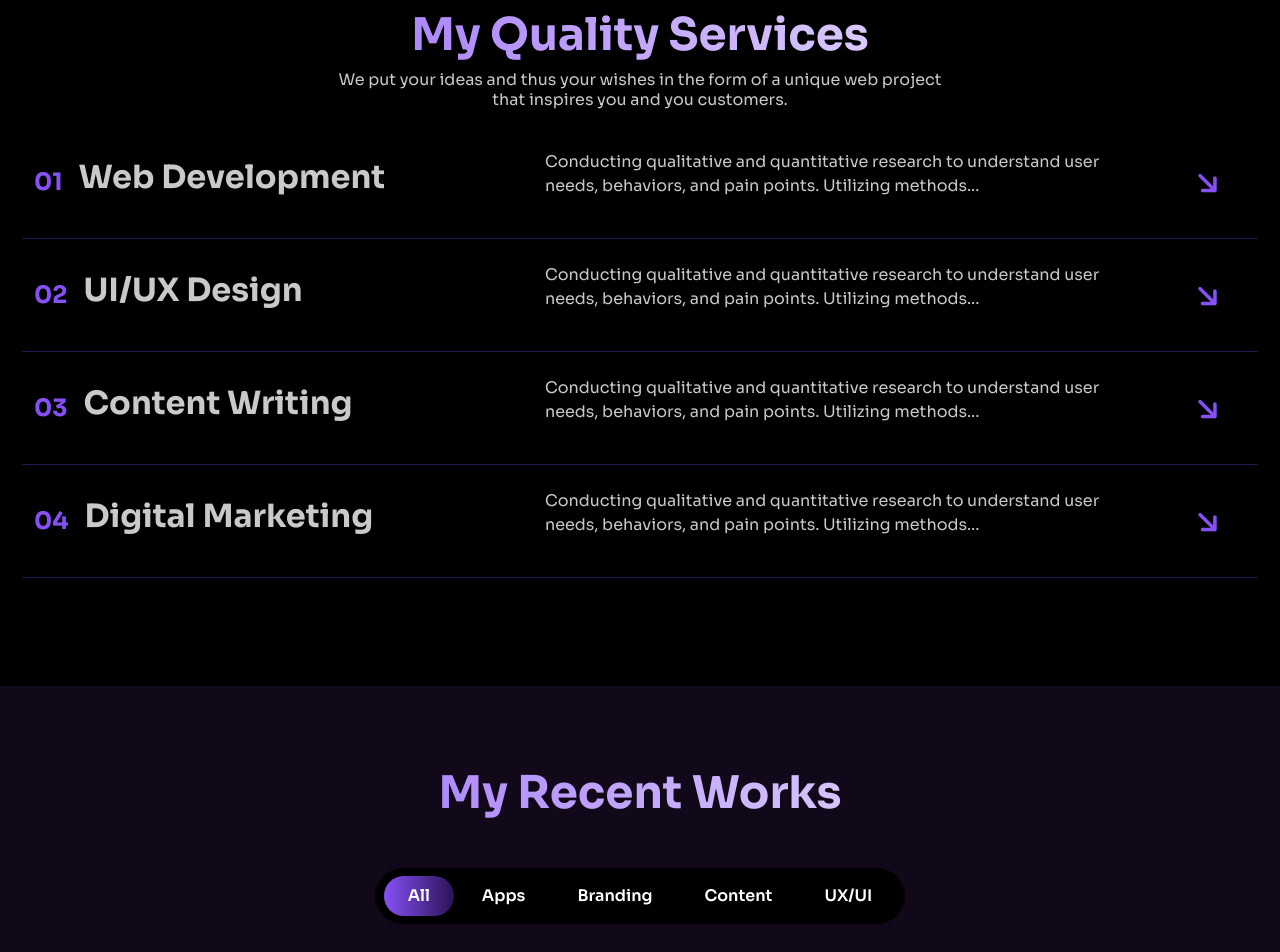
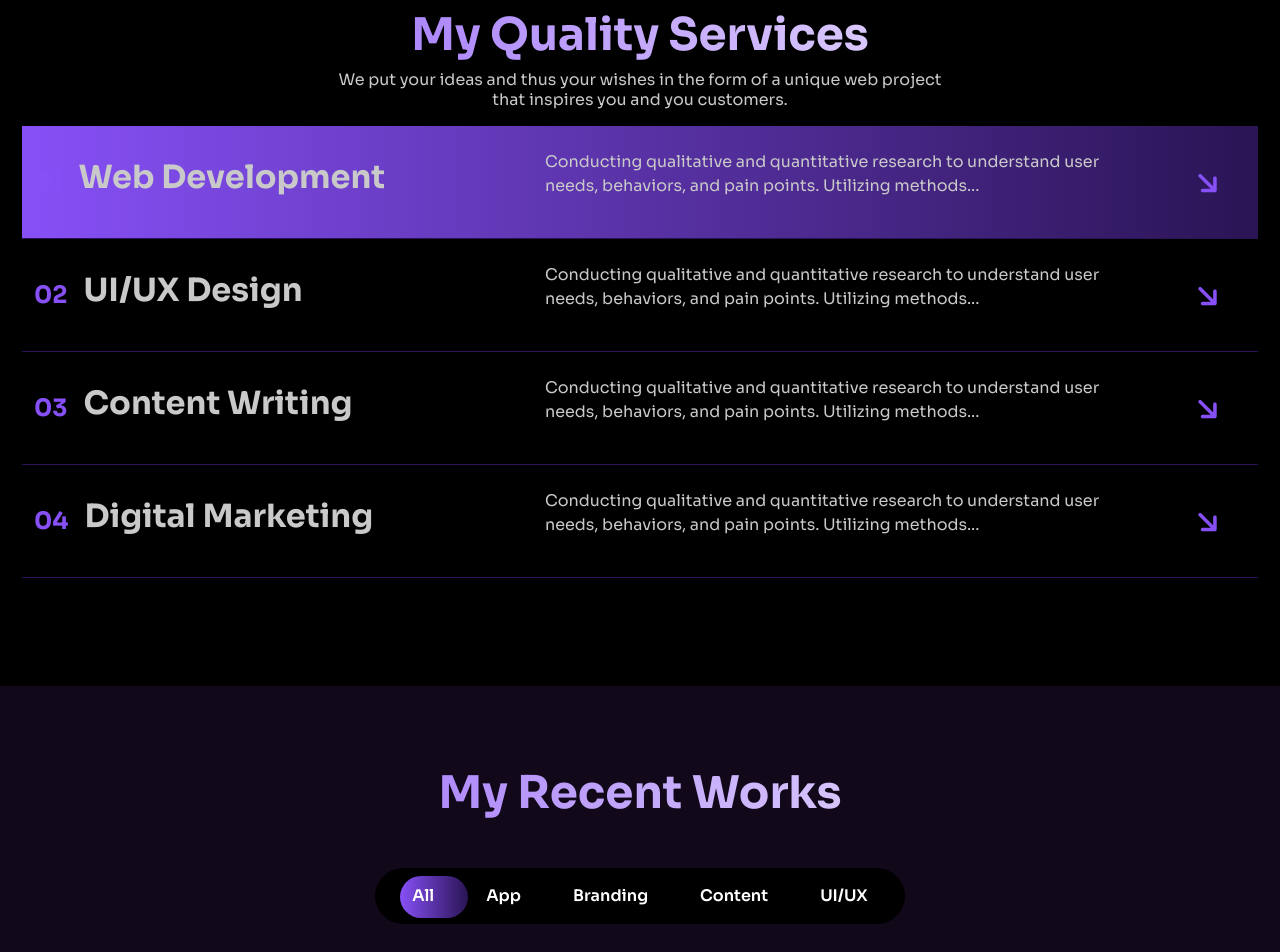
Before and after one commit to JB-Raza/portfolio-site, a React (Vite) app: page / in a window 1280 px wide. Shown: the part 920-1872 px from the top of the page. Built offline with nearby package versions, Linux system fonts and the light colour scheme.

Commit message:
added further animations

```diff
--- a/src/App.css
+++ b/src/App.css
@@ -49,9 +49,6 @@
   background: var(--linear-gradient-theme-color) !important;
 }
 
-.active-work-navlink {
-  background: var(--linear-gradient-theme-color) !important;
-}
 
 
 /* colors */
--- a/src/components/Cards.jsx
+++ b/src/components/Cards.jsx
@@ -24,6 +24,8 @@ export const ServiceCard = ({ index, title, className }) => {
         })
     }, [])
 
+    // card hover effect ...
+
     return (
         <div ref={cardRef} className={`row service-card py-2 py-lg-4 justify-content-center d-flex ${className}`}>
             <div className="col d-flex align-items-center gap-2 gap-lg-3 theme-text-color">
@@ -32,7 +34,7 @@ export const ServiceCard = ({ index, title, className }) => {
             </div>
             {/* hide over md */}
             <div className="col col-1 d-flex d-md-none align-items-center justify-content-center">
-                <button className='btn read-more-btn fs-3'>
+                <button aria-label='learn-more' className='btn read-more-btn fs-3'>
                     <i className="fa-solid fa-arrow-up color-primary"></i>
                 </button>
             </div>
@@ -41,7 +43,7 @@ export const ServiceCard = ({ index, title, className }) => {
             </div>
             {/* hide under md */}
             <div className="col col-1 d-none d-md-flex align-items-center justify-content-center">
-                <button className='btn read-more-btn fs-3'>
+                <button aria-label='learn-more' className='btn read-more-btn fs-3'>
                     <i className="fa-solid fa-arrow-up color-primary"></i>
                 </button>
             </div>
--- a/src/components/Services.jsx
+++ b/src/components/Services.jsx
@@ -1,4 +1,4 @@
-import React, { useRef } from 'react'
+import React, { useEffect, useRef } from 'react'
 
 // gsap
 import gsap from 'gsap';
@@ -13,19 +13,57 @@ gsap.registerPlugin(ScrollTrigger);
 
 export default function Services() {
 
+  const overlayRef = useRef()
+  const serviceRowRef = useRef()
+
+  useEffect(() => {
+    const row = serviceRowRef.current;
+    if (!row) return;
+
+    const handleMouseEnter = (e) => {
+      const rowRect = row.getBoundingClientRect();
+      const relativeY = e.clientY - rowRect.top
+      const cardHeight = rowRect.height / serviceData.length
+      const index = Math.floor(relativeY / cardHeight)
+      const targetY = index * cardHeight;
+
+
+      gsap.to(overlayRef.current, {
+        y: targetY,
+        duration: 0.1,
+        ease: "power3.out"
+      });
+    }
+    row.addEventListener("mouseover", handleMouseEnter);
+
+    return () => {
+      row.removeEventListener("mouseover", handleMouseEnter);
+    };
+  }, []);
+
+  const handleHoverEffect = (e) => {
+    let yCord = e.clientY
+    if(e.target.classList.contains("service-card")){
+      overlayRef.current.style.transform = `translateY(${100}%)`
+    }
+  }
+
+
+
+
 
 
 
   return (
     <>
       {/* services section */}
-      <div id='services' className="container-fluid m-0 bg-black py-2">
+      <div onClick={handleHoverEffect} id='services' className="container-fluid m-0 bg-black py-2">
         <div className="services mx-auto w-100 p-0">
           <MainHeading value={"My Quality Services"} className={"text-center animate-text-up"} />
           <Tagline className={"text-center"} />
           {/* my services */}
-          <div id='services-row' className="container-fluid m-0 w-100">
-
+          <div ref={serviceRowRef} id='services-row' className="container-fluid overflow-hidden m-0 w-100">
+            <div ref={overlayRef} className="bg-overlay"></div>
             {(serviceData || []).map((service, index) => (
               <ServiceCard key={index} index={"0" + (index + 1)} title={service} className={"animate-card"} />
             ))}
--- a/src/components/WorkPortfolio.jsx
+++ b/src/components/WorkPortfolio.jsx
@@ -10,7 +10,7 @@ gsap.registerPlugin(ScrollTrigger)
 
 export default function WorkPortfolio() {
 
-  // gsap
+  // animating work navbar
   useGSAP(() => {
     gsap.from(".work-navbar", {
       y: 40,
@@ -27,15 +27,49 @@ export default function WorkPortfolio() {
 
   const [activeFilter, setActiveFilter] = useState("")
   const [listings, setListings] = useState(workPortfolioData)
+  const [navlinkWidth, setNavlinkWidth] = useState([])
+
+  const navlinkRefs = useRef([])
+  const activeNavRef = useRef()
 
 
-  const handleFilterChange = (filter) => {
-    if (activeFilter == "all" || activeFilter == "") setListings(workPortfolioData)
-    else setListings(workPortfolioData.filter((listing) => listing.type == filter))
-  }
+  // calculating width of each navlink
   useEffect(() => {
-    handleFilterChange(activeFilter)
-  }, [activeFilter])
+    const widths = navlinkRefs.current.map((navlink) => navlink?.getBoundingClientRect().width || 0)
+    setNavlinkWidth(widths)
+
+    const defaultIndex = navlinks.findIndex(
+      (link) => link.toLowerCase() === "all"
+    );
+
+    if (defaultIndex !== -1 && navlinkRefs.current[defaultIndex]) {
+      const activeLink = navlinkRefs.current[defaultIndex];
+      gsap.set(activeNavRef.current, {
+        left: activeLink.offsetLeft,
+        width: widths[defaultIndex],
+      });
+    }
+
+  }, [navlinks])
+
+  // handle click on navlink of work row
+  const handleNavlinkClick = (index) => {
+    let filter = navlinks[index].toLowerCase()
+    setActiveFilter(filter);
+
+    if (filter == "all" || filter == "") setListings(workPortfolioData)
+    else setListings(workPortfolioData?.filter((listing) => listing.type == filter))
+
+    const activeLink = navlinkRefs.current[index];
+    if (activeLink) {
+      gsap.to(activeNavRef.current, {
+        left: activeLink.offsetLeft,
+        width: navlinkWidth[index],
+        duration: 0.3,
+        ease: "power2.out",
+      });
+    }
+  };
 
 
   return (
@@ -48,11 +82,14 @@ export default function WorkPortfolio() {
 
           <div className="mx-auto work-navbar bg-black my-5 rounded-pill px-0 py-2">
             <ul className='navbar-nav p-0 d-flex flex-row flex-wrap justify-content-center gap-1 text-white'>
-              <li onClick={() => setActiveFilter('all')} className={`px-4 py-2 rounded-pill fw-semibold ${activeFilter == "" || activeFilter == "all" ? "active-work-navlink" : ""}`}>All</li>
-              <li onClick={() => setActiveFilter('app')} className={`px-4 py-2 rounded-pill fw-semibold ${activeFilter == "app" ? "active-work-navlink" : ""}`}>Apps</li>
-              <li onClick={() => setActiveFilter('branding')} className={`px-4 py-2 rounded-pill fw-semibold ${activeFilter == "branding" ? "active-work-navlink" : ""}`}>Branding</li>
-              <li onClick={() => setActiveFilter('content')} className={`px-4 py-2 rounded-pill fw-semibold ${activeFilter == "content" ? "active-work-navlink" : ""}`}>Content</li>
-              <li onClick={() => setActiveFilter('ui/ux')} className={`px-4 py-2 rounded-pill fw-semibold ${activeFilter == "ui/ux" ? "active-work-navlink" : ""}`}>UX/UI</li>
+              <div ref={activeNavRef} className="active-work-navlink rounded-pill"></div>
+              {(navlinks || []).map((navlink, index) => (
+                <li
+                  ref={(el) => (navlinkRefs.current[index] = el)}
+                  key={index}
+                  onClick={() => handleNavlinkClick(index)}
+                  className={`px-4 py-2 rounded-pill fw-semibold`}>{navlink}</li>
+              ))}
             </ul>
           </div>
 
@@ -80,3 +117,5 @@ const workPortfolioData = [
   { title: "Sebastian", tagline: "Project was about Precision and information", image: "./portfolio/portfolio-3.webp", type: "ui/ux" },
   { title: "Mochnix", tagline: "Project was about Precision and information", image: "./portfolio/portfolio-4.webp", type: "branding" },
 ]
+
+const navlinks = ["All", "App", "Branding", "Content", "UI/UX"]
--- a/src/index.css
+++ b/src/index.css
@@ -272,14 +272,32 @@ body::before {
   padding: 100px 10px !important;
 }
 
+#services-row{
+  position: relative;
+}
+#services-row .bg-overlay{
+  position: absolute;
+  top: 0;
+  left: 0;
+  width: 100%;
+  height: calc(100% / 4);
+  background: var(--linear-gradient-theme-color) !important;
+  z-index: 9;
+  transition: all 0.3s ease;
+}
+
 .service-card {
   transition: all 0.3s ease;
   border-bottom: 1px solid var(--global-color-secondary) !important;
+  position: relative;
+  background-color: transparent;
+  z-index: 10;
 }
 
-.service-card:hover {
+/* .service-card:hover {
   background: var(--linear-gradient-theme-color) !important;
-}
+} */
+
 
 .service-card:hover .read-more-btn i {
   color: white !important;
@@ -310,7 +328,19 @@ body::before {
   justify-content: center;
   width: 100%;
   max-width: 530px !important;
+  position: relative;
+  overflow: hidden;
 }
+.active-work-navlink {
+  position: absolute;
+  /* width: 100px; */
+  left: 8px;
+  height: 75%;
+  margin: auto 0;
+  z-index: -1;
+  background: var(--linear-gradient-theme-color) !important;
+}
+
 
 .portfolio-row {
   max-width: 1400px;
```
Also changed, not shown: 1 other file (tests, documents, lock files or other folders).
